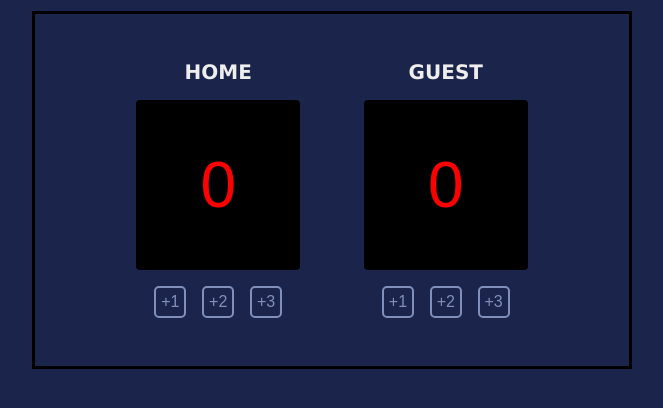
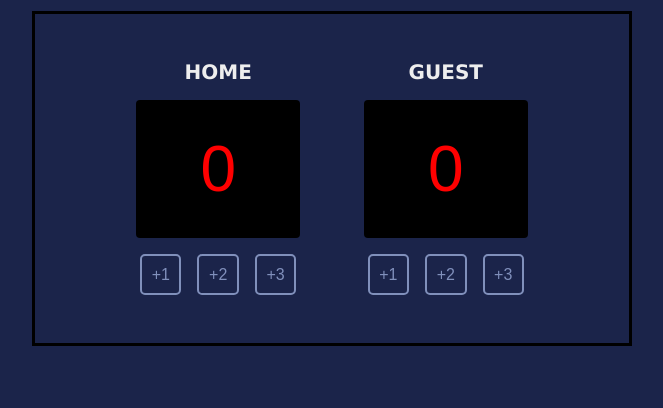
Before and after one commit to doganeraylin/basketball-score, a plain HTML site: page index.html in a window 1280 px wide. Shown: the part 122-530 px from the top of the page, without its empty margins (308-971 px from the left). Drawn offline with Linux system fonts and the light colour scheme; a web font is replaced by a local one.

Commit message:
display score padding edited

```diff
--- a/style.css
+++ b/style.css
@@ -42,7 +42,7 @@ h1 {
 }
 
 .score-display {
-    padding: 3em 4em;
+    padding: 2em 4em;
     margin: 1em 2em;
     border-radius: 4px;
     background-color: black;
@@ -65,7 +65,7 @@ h1 {
 }
 
 .add-score p {
-    padding: .30em;
+    padding: .60em;
     border: 2px solid #9AABD8;
     border-radius: 5px;
     opacity: 0.8;
```
